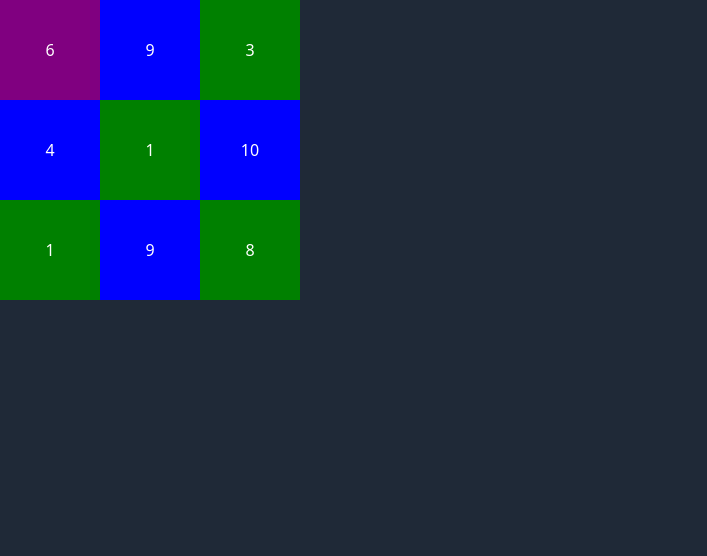
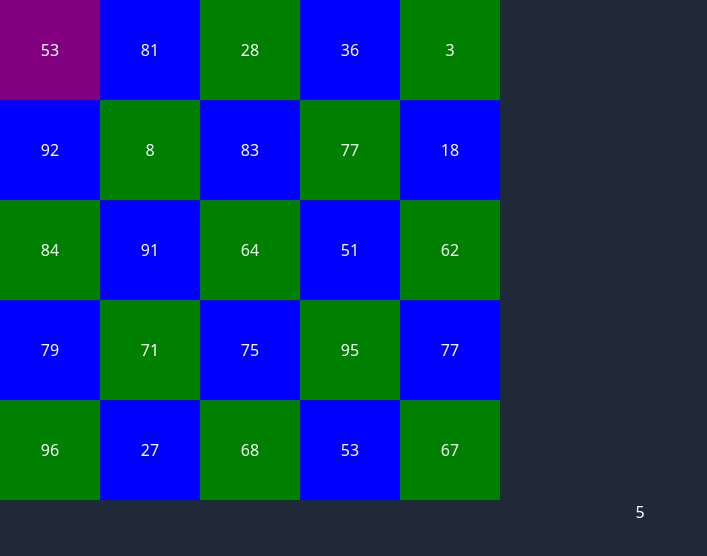
Before and after one commit to alexanderdeweert/number-munchers, a Next.js app: page /play in a window 1280 px wide. Shown: the top 556 px of the page, without its empty margins (0-707 px from the left). Built offline with nearby package versions, Linux system fonts and the light colour scheme.

Commit message:
can munch even numbers now

```diff
--- a/pages/play.tsx
+++ b/pages/play.tsx
@@ -20,6 +20,7 @@ import {
   setSpaceButtonPressed,
   setSpaceButtonReleased,
   setBoard,
+  decrementLives,
 } from "../redux/board";
 import { AppState } from "../store";
 
@@ -57,6 +58,11 @@ export default function Play() {
   const validInputKeys = useSelector(
     (state: AppState) => state.board.validInputKeys
   );
+  const cellValue = useSelector(
+    (state: AppState) =>
+      state.board.board[state.board.activeCell[1]][state.board.activeCell[0]]
+  );
+  const numLives = useSelector((state: AppState) => state.board.lives);
 
   let keyPressedEventHandler = (event: any) => {
     if (event.key) {
@@ -83,9 +89,23 @@ export default function Play() {
         dispatch(moveRight());
       } else if (event.keyCode === 32 && !spaceButtonPressed) {
         dispatch(setSpaceButtonPressed());
-        let row = activeCellY;
-        let col = activeCellX;
-        dispatch(updateBoardValue({ row: row, column: col, value: 1 }));
+
+        if (gameType === "multiples") {
+          console.log(cellValue);
+          if (typeof cellValue == "number" && cellValue % 2 == 0) {
+            console.log(`MUNCHED an EVEN number: ${cellValue}`);
+            dispatch(
+              updateBoardValue({
+                row: activeCellY,
+                column: activeCellX,
+                value: undefined,
+              })
+            );
+          } else if (typeof cellValue !== "undefined") {
+            dispatch(decrementLives());
+          }
+        }
+        //dispatch(updateBoardValue({ row: row, column: col, value: 1 }));
       }
     }
   };
@@ -150,10 +170,10 @@ export default function Play() {
     //figure out how to store the redux state to localstorage to mitigate refresh
     //or direct link)
     let board: Array<Array<number | String>> = [];
-    for (let i = 0; i < (parsedRows ?? 3); i++) {
+    for (let i = 0; i < (parsedRows ?? 5); i++) {
       let row: Array<number | String> = [];
-      for (let j = 0; j < (parsedCols ?? 3); j++) {
-        row.push(Math.floor(1 + Math.random() * 10));
+      for (let j = 0; j < (parsedCols ?? 5); j++) {
+        row.push(Math.floor(1 + Math.random() * 100));
       }
       board.push(row);
     }
@@ -256,5 +276,10 @@ export default function Play() {
    */
 
   //<h1>{router.query.a}</h1>
-  return <div style={getParentStyle()}>{getBoardElements()}</div>;
+  return (
+    <div>
+      <div style={getParentStyle()}>{getBoardElements()}</div>
+      <h2 style={{ textAlign: "center", color: "white" }}>{numLives}</h2>
+    </div>
+  );
 }
--- a/redux/board.tsx
+++ b/redux/board.tsx
@@ -9,7 +9,8 @@ export interface BoardState {
   spaceButtonPressed: boolean;
   activeCell: [number, number];
   validInputKeys: Array<String | number>;
-  board: Array<Array<number | String>>;
+  board: Array<Array<number | String | undefined>>;
+  lives: number;
 }
 
 const initialState: BoardState = {
@@ -20,7 +21,8 @@ const initialState: BoardState = {
   spaceButtonPressed: false,
   activeCell: [0, 0],
   validInputKeys: ["w", "a", "s", "d", 32],
-  board: [[1]],
+  board: [[]],
+  lives: 5,
 };
 
 export const boardSlice = createSlice({
@@ -87,16 +89,25 @@ export const boardSlice = createSlice({
     },
     updateBoardValue: (
       state,
-      action: PayloadAction<{ row: number; column: number; value: number }>
+      action: PayloadAction<{
+        row: number;
+        column: number;
+        value: number | string | undefined;
+      }>
     ) => {
       state.board[action.payload.row][action.payload.column] =
         action.payload.value;
     },
     setBoard: (
       state,
-      action: PayloadAction<{ board: Array<Array<number | String>> }>
+      action: PayloadAction<{
+        board: Array<Array<number | String | undefined>>;
+      }>
     ) => {
       state.board = action.payload.board;
+    },
+    decrementLives: (state) => {
+      state.lives -= 1;
     },
   },
 });
@@ -118,5 +129,6 @@ export const {
   moveLeft,
   moveRight,
   setBoard,
+  decrementLives,
 } = boardSlice.actions;
 export default boardSlice.reducer;
```
